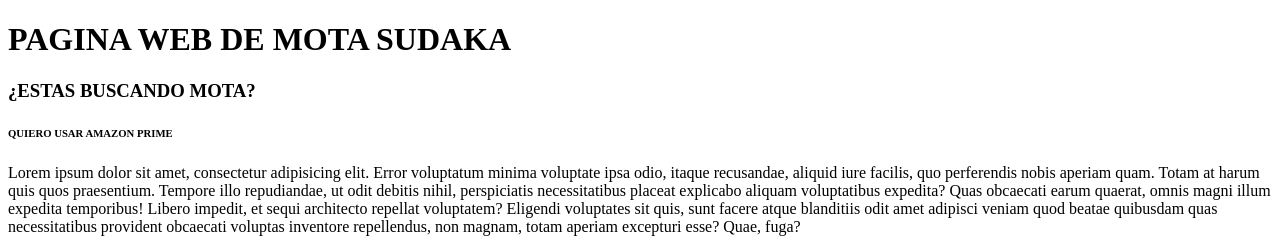
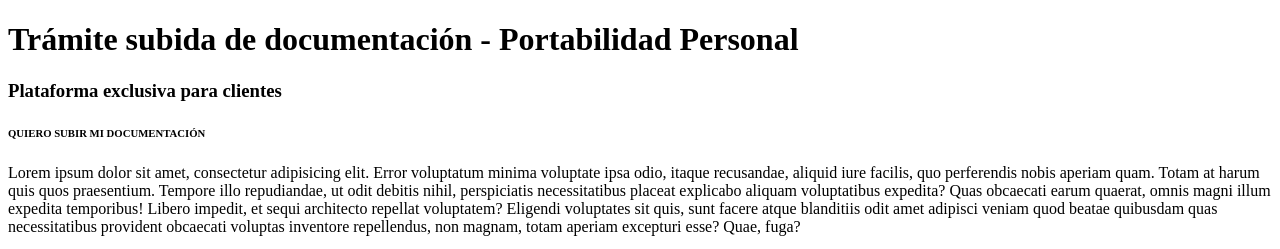
Before and after one commit to pbarroni95/pauli-test, a plain HTML site: page index.html in a window 1280 px wide. Shown: the top 249 px of the page. Drawn offline with Linux system fonts and the light colour scheme.

```diff
--- a/index.html
+++ b/index.html
@@ -11,9 +11,9 @@
     <nav></nav>
     <main>
         <div>
-        <h1>PAGINA WEB DE MOTA SUDAKA</h1>
-        <h3>¿ESTAS BUSCANDO MOTA?</h3>
-        <H6>QUIERO USAR AMAZON PRIME</H6>
+        <h1>Trámite subida de documentación - Portabilidad Personal</h1>
+        <h3>Plataforma exclusiva para clientes</h3>
+        <H6>QUIERO SUBIR MI DOCUMENTACIÓN</H6>
         <p class="Titulo_negrita" id="texto1"> Lorem ipsum dolor sit amet, consectetur adipisicing elit. Error voluptatum minima voluptate ipsa odio, itaque recusandae, aliquid iure facilis, quo perferendis nobis aperiam quam. Totam at harum quis quos praesentium.
         Tempore illo repudiandae, ut odit debitis nihil, perspiciatis necessitatibus placeat explicabo aliquam voluptatibus expedita? Quas obcaecati earum quaerat, omnis magni illum expedita temporibus! Libero impedit, et sequi architecto repellat voluptatem?
         Eligendi voluptates sit quis, sunt facere atque blanditiis odit amet adipisci veniam quod beatae quibusdam quas necessitatibus provident obcaecati voluptas inventore repellendus, non magnam, totam aperiam excepturi esse? Quae, fuga?
```
Also changed, not shown: imagenes/Tres logos.png (added), imagenes/loguito.PNG (deleted).
